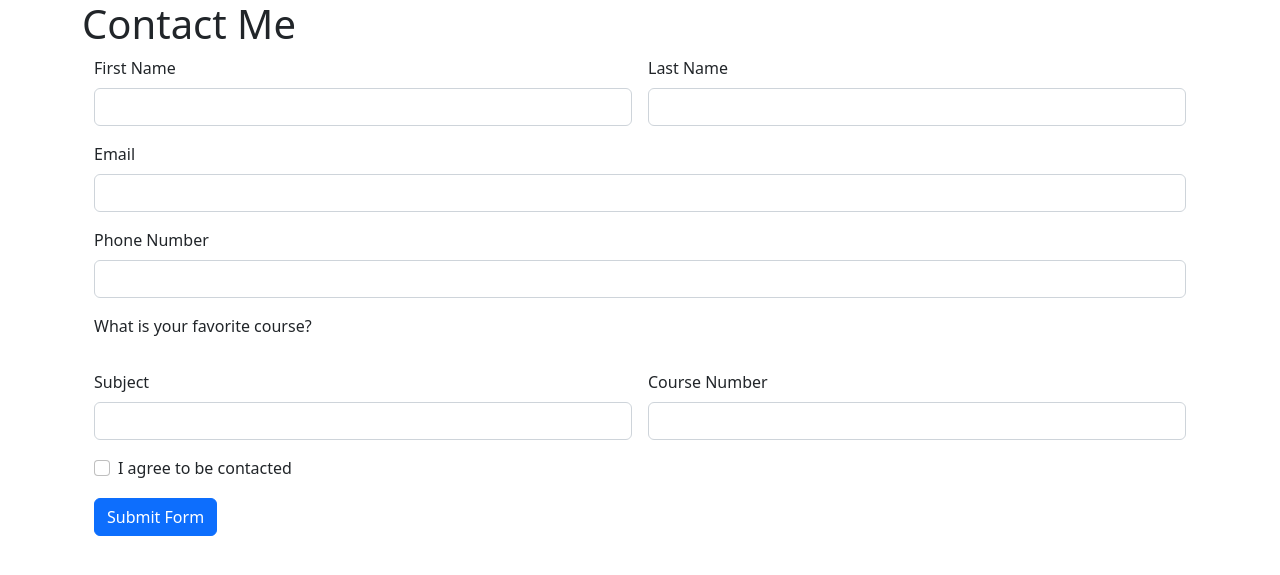
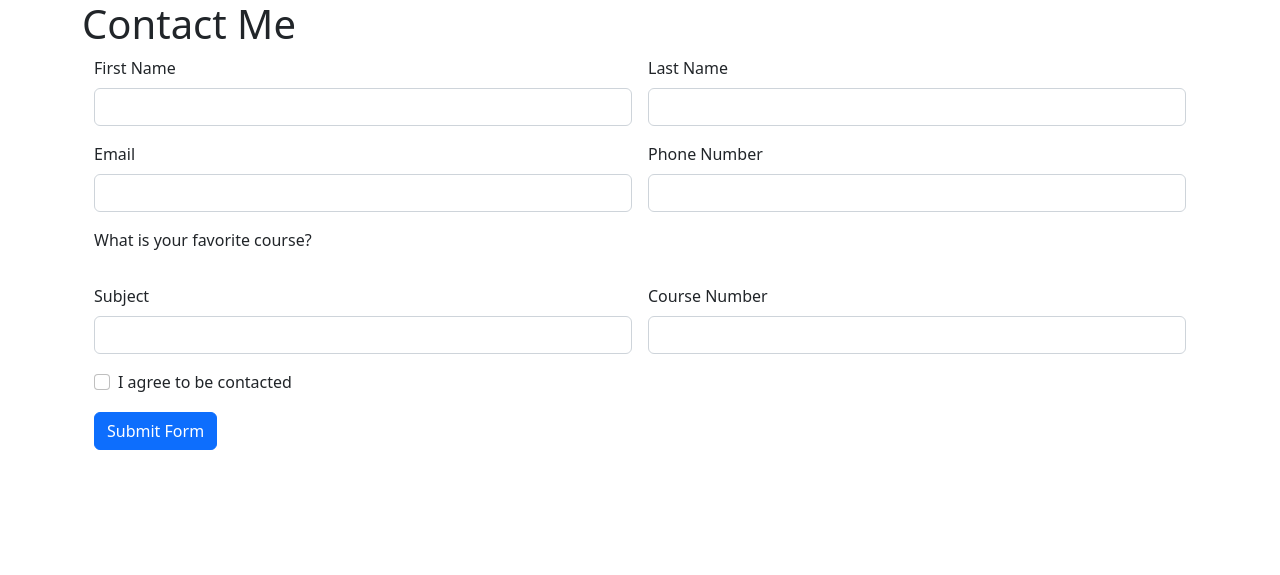
Before and after one commit to Lirong98/helloWorld, a Flask app: page /contact in a window 1280 px wide. Shown: the top 575 px of the page. Run offline with Flask 3, Linux system fonts and the light colour scheme.

Commit message:
changed form format

```diff
--- a/templates/contact.html
+++ b/templates/contact.html
@@ -64,12 +64,12 @@
         <label for="last_name" class="form-label">Last Name</label>
         <input type="text" class="form-control" id="last_name" name="last_name">
     </div>
-    <div class="col-12">
+    <div class="col-md-6">
         <label for="email" class="form-label">Email</label>
         <input type="email" class="form-control" id="email" name="email">
     </div>
 
-    <div class="col-12">
+    <div class="col-md-6">
         <label for="phonenum" class="form-label">Phone Number</label>
         <input type="tel" class="form-control" id="phonenum" name="phonenum">
     </div>
```
